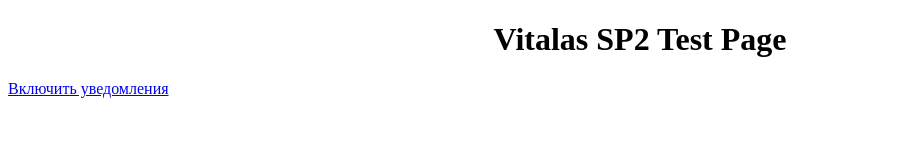
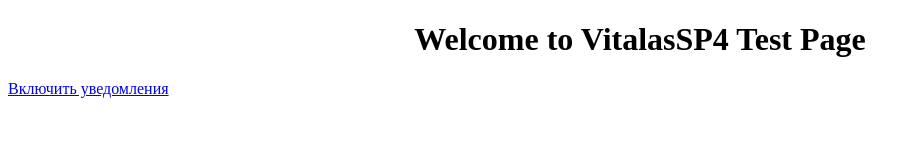
Before and after one commit to vitalassp4/vitalassp4.github.io, a plain HTML site: page index.html in a window 1280 px wide. Shown: the whole page, without its empty margins (0-920 px from the left). Drawn offline with Linux system fonts and the light colour scheme.

Commit message:
Update index.html

```diff
--- a/index.html
+++ b/index.html
@@ -4,7 +4,7 @@
         <title>Vitalas SP4 page</title>
   </head>
   <body>
-    <h1 align='center'>Vitalas SP2 Test Page</h1>
+    <h1 align='center'>Welcome to VitalasSP4 Test Page</h1>
     <a href="#" class="sb_notify_prompt">Включить уведомления</a>
   </body>
 </html>
```
